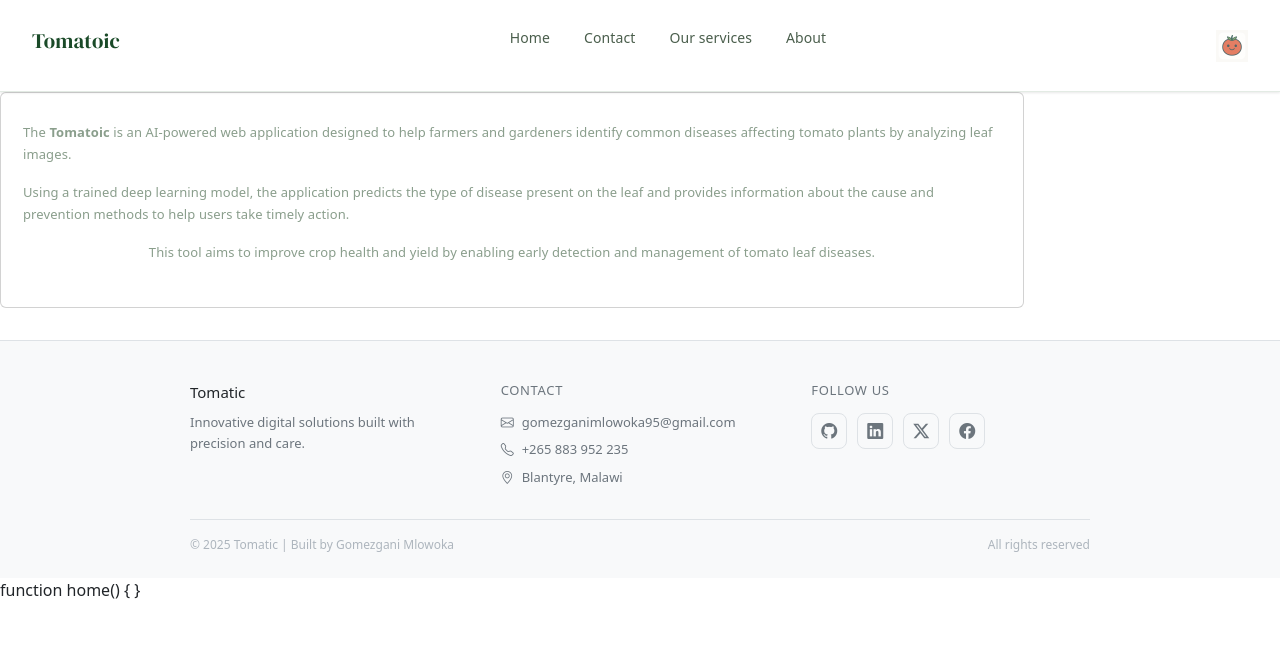
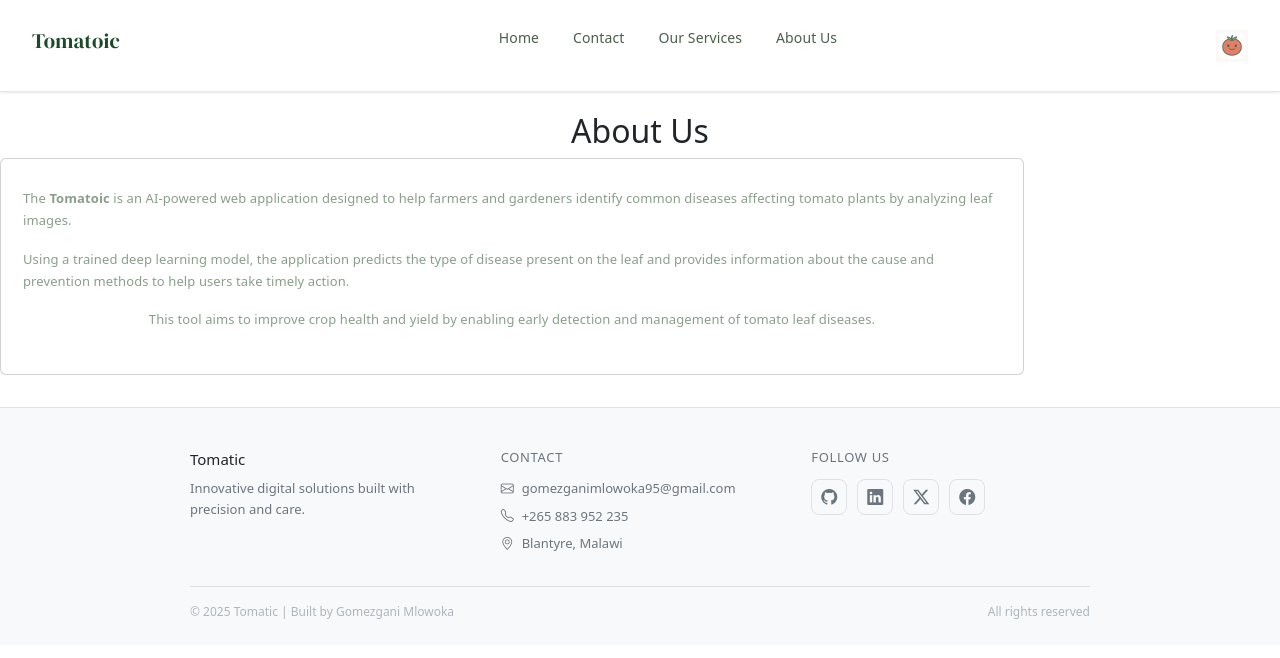
Before and after one commit to gomezganimlowoka/tomatic, a Flask app: page /about in a window 1280 px wide. Shown: the top 658 px of the page. Run offline with Flask 3, Linux system fonts and the light colour scheme.

Commit message:
correct  spellings in abaout and base files

```diff
--- a/app/templates/about.html
+++ b/app/templates/about.html
@@ -3,6 +3,8 @@
 {%block title%} About Us {%endblock%}
 
 {% block content%}
+<h2 style="text-align: center; margin-top: 20px;">About Us</h2>
+
     <main style="display: flex; flex-direction: column; align-items: center; width:80%" class="content-container">
       <section style="display: flex; flex-direction: column; align-items: center;" class="card" >
         <p>
--- a/app/templates/base.html
+++ b/app/templates/base.html
@@ -20,8 +20,8 @@
     <ul>
       <li><a href=".">Home</a></li>
       <li><a href="/contacts">Contact</a></li>
-      <li><a href="/service">Our services</a></li>
-      <li><a href="/about">About</a></li>
+      <li><a href="/service">Our Services</a></li>
+      <li><a href="/about">About Us</a></li>
     </ul>
     <img onclick="" class="icon" src="{{ url_for('static', filename='assets/happy.png') }}" alt="Icon" />
   </nav>
@@ -101,9 +101,7 @@
     <script src="https://cdn.jsdelivr.net/npm/bootstrap@5.3.8/dist/js/bootstrap.bundle.min.js"
     integrity="sha384-FKyoEForCGlyvwx9Hj09JcYn3nv7wiPVlz7YYwJrWVcXK/BmnVDxM+D2scQbITxI"
     crossorigin="anonymous"></script>
-    function home() {
 
-    }
 
 </body>
 
```
